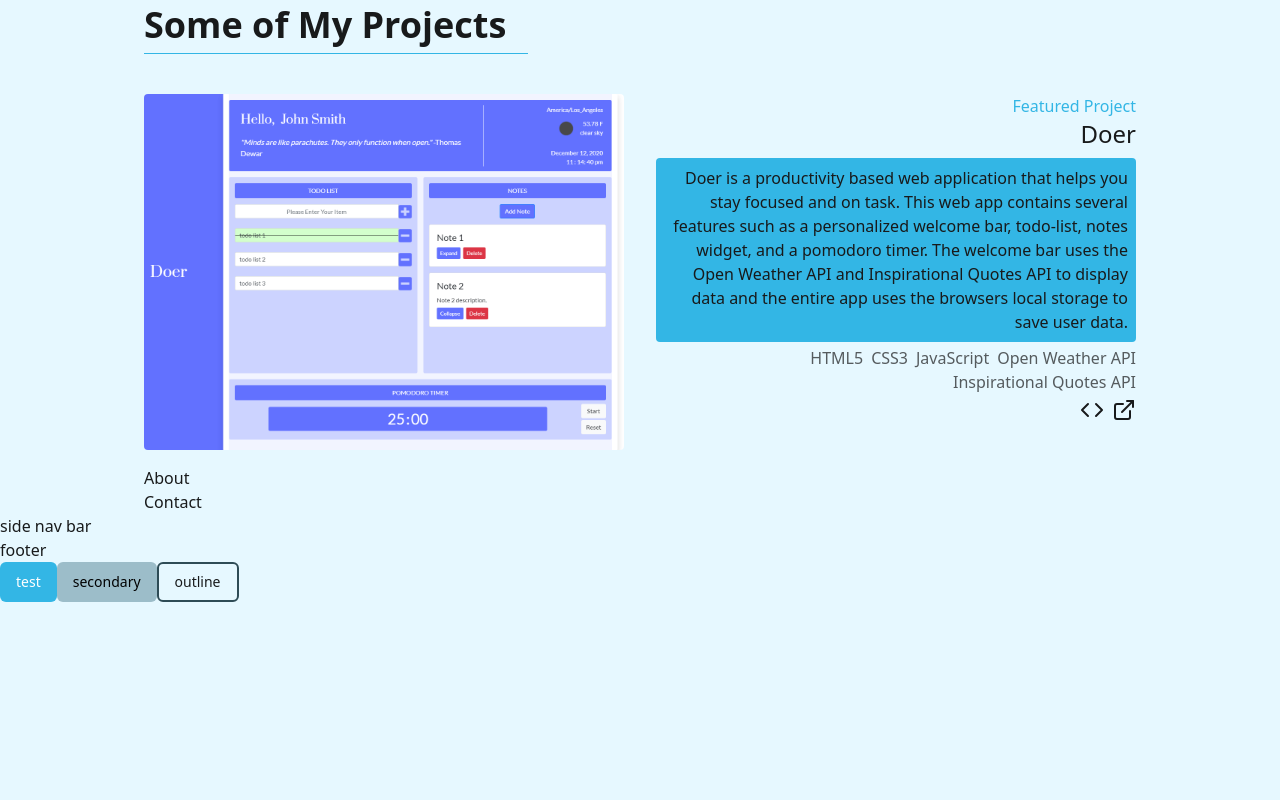
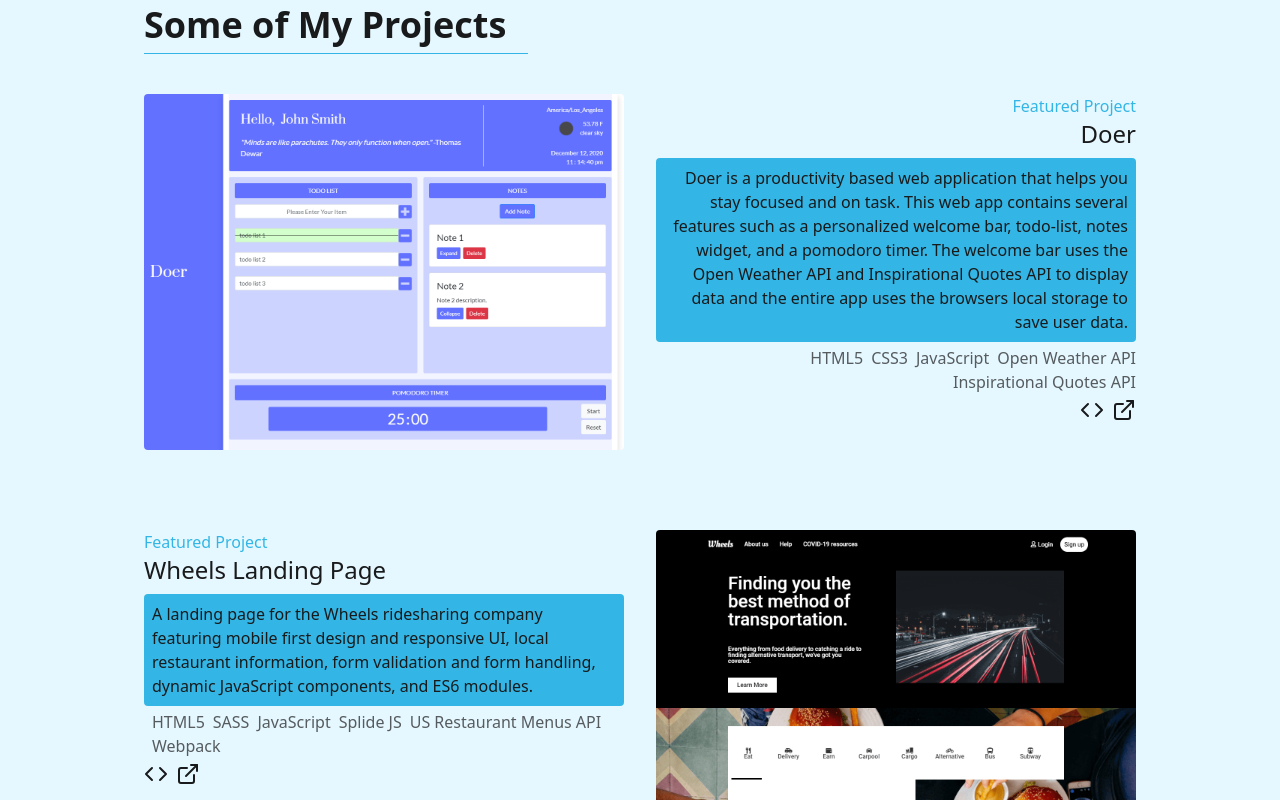
Before and after one commit to nicyuvi/nicyuvi-v2, a Next.js app: page / in a window 1280 px wide. Shown: the part 2000-2800 px from the top of the page. Before the commit the page ends 2602 px from the top, so only its background shows below. Built offline with nearby package versions, Linux system fonts and the light colour scheme.

Commit message:
add project to featured projects. decrease section header font weight

```diff
--- a/src/app/(main)/(components)/projects.tsx
+++ b/src/app/(main)/(components)/projects.tsx
@@ -22,9 +22,29 @@
     ],
   }
 
+  const wheelsLandingPage = {
+    projectLink: 'https://wheelslandingpage.netlify.app/',
+    githubLink: 'https://github.com/nicyuvi/wheels-landing-page',
+    image: '/static/wheels-img.png',
+    title: 'Wheels Landing Page',
+    description: `
+      A landing page for the Wheels ridesharing company featuring mobile first design and responsive UI,
+      local restaurant information, form validation and form handling, dynamic JavaScript components, and ES6 modules.
+    `,
+    techList: [
+      'HTML5',
+      'SASS',
+      'JavaScript',
+      'Splide JS',
+      'US Restaurant Menus API',
+      'Webpack',
+    ],
+  }
+
   return (
     <>
       <SectionHeader>Some of My Projects</SectionHeader>
+      <div className="mb-20">
         <FeaturedProject
           projectLink={doer.projectLink}
           githubLink={doer.githubLink}
@@ -33,6 +53,18 @@
           description={doer.description}
           techList={doer.techList}
         />
+      </div>
+      <div className="mb-20">
+        <FeaturedProject
+          projectLink={wheelsLandingPage.projectLink}
+          githubLink={wheelsLandingPage.githubLink}
+          image={wheelsLandingPage.image}
+          title={wheelsLandingPage.title}
+          description={wheelsLandingPage.description}
+          techList={wheelsLandingPage.techList}
+          inverted
+        />
+      </div>
     </>
   )
 }
--- a/src/components/ui/section-header.tsx
+++ b/src/components/ui/section-header.tsx
@@ -2,7 +2,7 @@
 import { cva, type VariantProps } from 'class-variance-authority'
 
 const sectionHeaderVariants = cva(
-  'max-w-sm border-b border-b-primary pb-2 mb-10 font-bold',
+  'max-w-sm border-b border-b-primary pb-2 mb-10 font-semibold',
   {
     variants: {
       variant: {
```
Lines whose indentation alone changed are shown as unchanged.
